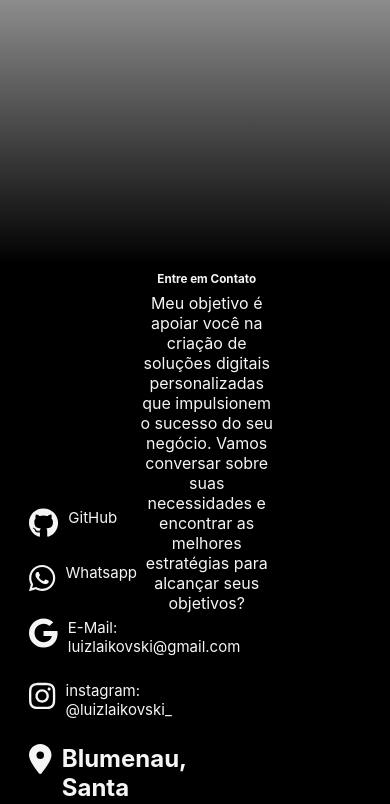
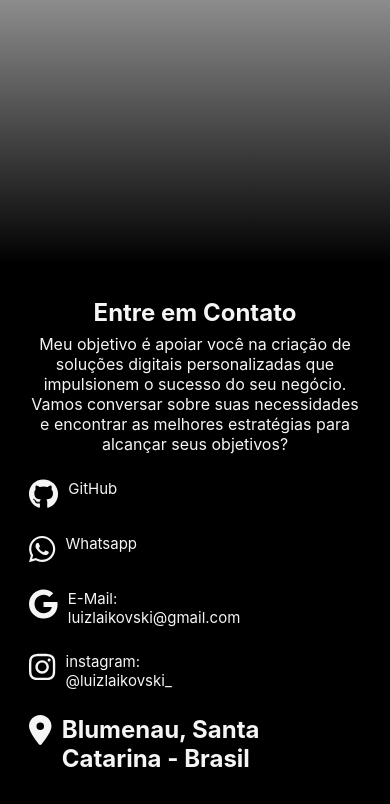
Before and after one commit to LuizLaikovski/Portifolio, a React (Create React App) app in the folder portifolio/: page / in a window 390 px wide. Shown: the part 3112-3916 px from the top of the page. Built offline with nearby package versions, Linux system fonts and the light colour scheme; a web font is replaced by a local one.

Commit message:
dispositivo movel M pronto

```diff
--- a/portifolio/src/App.css
+++ b/portifolio/src/App.css
@@ -93,6 +93,10 @@ body {
 }
 
 @media (max-width: 426px) {
+  body {
+    overflow-x: hidden;
+  }
+
   .CaixaOne {
     display: flex;
     justify-content: center;
@@ -116,3 +120,11 @@ body {
     height: 130dvh;
   }
 }
+
+@media (max-width: 376px) {
+  .MyImage, .IImage {
+    margin: 40px 0 0 0;
+    width: 60dvw;
+    height: 60dvw;
+  }
+}
--- a/portifolio/src/components/Direitos/Direitos.css
+++ b/portifolio/src/components/Direitos/Direitos.css
@@ -7,3 +7,24 @@
 .TitleD {
     color: whitesmoke;
 }
+
+@media (max-width: 426px) {
+    .TitleD {
+        width: 70dvw;
+    }
+
+    .containerrrr {
+        width: 300px;
+        margin-top: 15px;
+    }
+}
+
+@media (max-width: 376px) {
+    .containerrrr {
+        width: 290px;
+    }
+
+    .TitleD {
+        width: 290px;
+    }
+}
--- a/portifolio/src/components/Footer/Footer.css
+++ b/portifolio/src/components/Footer/Footer.css
@@ -87,3 +87,38 @@ body {
         font-size: 15px;
     }
 }
+
+@media (max-width: 426px) {
+    .litleText {
+        width: 85dvw;
+    }
+
+    .FOOTER {
+        display: flex;
+        justify-content: center;
+        align-items: center;
+    }
+
+    .allign {
+        display: flex;
+        justify-content: center;
+        align-items: center;
+        flex-direction: column-reverse;
+    }
+
+    .allingLinks {
+        width: 85dvw;
+        margin-top: 0;
+    }
+
+    .litleText h1 {
+        font-size: 24px;
+    }
+
+}
+
+@media (max-width: 376px) {
+    .litleText article {
+        font-size: 12.7px;
+    }
+}
--- a/portifolio/src/components/Footer/Footer.js
+++ b/portifolio/src/components/Footer/Footer.js
@@ -36,9 +36,7 @@ function Footer() {
                         <article>Meu objetivo é apoiar você na criação de soluções digitais personalizadas que impulsionem o sucesso do seu negócio. Vamos conversar sobre suas necessidades e encontrar as melhores estratégias para alcançar seus objetivos?</article>
                     </section>
                 </main>
-                <div>
-                    <Direitos />
-                </div>
+                <Direitos />
             </footer>
         </>
     );
--- a/portifolio/src/components/PartFour/PartFour.css
+++ b/portifolio/src/components/PartFour/PartFour.css
@@ -96,3 +96,14 @@ body {
         margin-top: 10px;
     }
 }
+
+@media (max-width: 376px) {
+    .division {
+        width: 90dvw;
+    }
+
+    .habilits {
+        width: 40dvw;
+        margin: 0 7px 0 7px;
+    }
+}
--- a/portifolio/src/components/PartOne/Risco.css
+++ b/portifolio/src/components/PartOne/Risco.css
@@ -120,3 +120,9 @@ body {
         font-size: 2.5rem;
     }
 }
+
+@media (max-width: 376px) {
+    .TextBox {
+        height: 300px;
+    }
+}
--- a/portifolio/src/components/PartTree/PartTree.css
+++ b/portifolio/src/components/PartTree/PartTree.css
@@ -30,16 +30,12 @@ body {
     background-color: black;
     margin: 0 55px 0 55px;
     transform: translateY(+20%);
-    /* opacity: 0; */
-    /* filter: blur(30px); */
     transition: all 0.3s;
 }
 
 .tt2 {
     font-size: 70px;
     transform: translateY(+20%);
-    /* opacity: 0; */
-    /* filter: blur(30px); */
     transition: all 0.3s;
 }
 
@@ -56,8 +52,6 @@ body {
     font-size: 25px;
     transition: 0.3s all;
     transform: translateY(+20%);
-    /* opacity: 0; */
-    /* filter: blur(30px); */
     transition: all 0.3s;
 }
 
@@ -72,8 +66,6 @@ body {
     margin-right: 10px;
     font-size: 30px;
     transform: translateY(+20%);
-    /* opacity: 0; */
-    /* filter: blur(30px); */
     transition: all 0.3s;
 }
 
@@ -82,10 +74,6 @@ body {
     filter: blur(0);
     transition: all 0.3s;
     transform: translateY(0%);
-}
-
-.risocH {
-    display: none;
 }
 
 @media (max-width: 426px) {
@@ -98,7 +86,5 @@ body {
         opacity: 0;
     }
 
-    .risocH {
-        display: block;
-    }
+
 }
--- a/portifolio/src/components/PartTree/PartTree.js
+++ b/portifolio/src/components/PartTree/PartTree.js
@@ -39,7 +39,6 @@ function PartTree() {
                 <div className="containerr">
                     <h2 className="tt2 reveal">Soft Skill's</h2>
                     <Risco altura='60' largura='2' margens='55' className='risco reveal'/>
-                    <RiscoH largura="70" grossura="2" margens={20} className="riscoH reveal" />
                     <ul className="custom-list">
                         {SoftSkills.map((item, index) => (
                             <l1 key={index} className="list-item reveal">
--- a/portifolio/src/components/PartTwo/PartTwo.css
+++ b/portifolio/src/components/PartTwo/PartTwo.css
@@ -33,10 +33,6 @@ body {
 
 .fx {
     transition: all 0.3s;
-}
-
-.fxH {
-    display: none;
 }
 
 .MySKILLS {
@@ -110,10 +106,6 @@ body {
         display: none;
     }
 
-    .fxH {
-        display: block;
-    }
-
     .MySKILLS {
 
         justify-content: center;
--- a/portifolio/src/components/PartTwo/PartTwo.js
+++ b/portifolio/src/components/PartTwo/PartTwo.js
@@ -2,7 +2,6 @@ import './PartTwo.css';
 import React, { useEffect } from 'react';
 import ScrollReveal from 'scrollreveal';
 import Risco from '../Risco/Risco';
-import RiscoH from '../RiscoH/RiscoH';
 import { FontAwesomeIcon } from '@fortawesome/react-fontawesome';
 import { faHtml5, faCss3Alt, faJs, faReact, faJava, faPython, faGit, faGithub } from '@fortawesome/free-brands-svg-icons';
 
@@ -27,7 +26,6 @@ function PartTwo() {
             <div className="containerOne ">
                 <h1 className="TitleSkill reveal">Minhas Skill's</h1>
                 <Risco altura="55" largura="2" margens="30" className="fx" />
-                <RiscoH largura={50} grossura={2} margens="20" className="fxH"/>
                 <section className="MySKILLS">
                     <h1 className="tt1 reveal">Linguagens e FrameWorks:</h1>
                     <FontAwesomeIcon icon={faHtml5} className="icons HTML5" />
```
